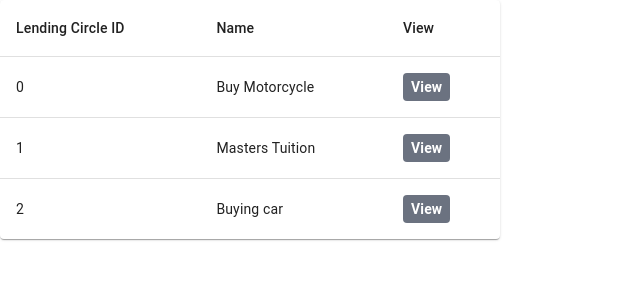
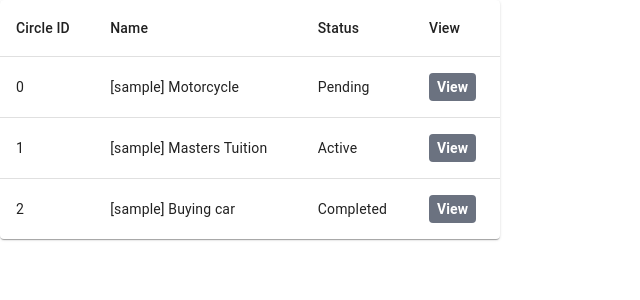
Before and after one commit to alinobrasil/unity_lending_circle, a Next.js app in the folder frontend/: page /components/BasicTable in a window 1280 px wide. Shown: the top 300 px of the page, without its empty margins (0-640 px from the left). Built offline with nearby package versions, Linux system fonts and the light colour scheme; no server answers; what @rainbow-me/rainbowkit, wagmi would draw is missing.

Commit message:
able to display all circles on screen

```diff
--- a/frontend/pages/components/BasicTable.tsx
+++ b/frontend/pages/components/BasicTable.tsx
@@ -11,34 +11,51 @@ import { FC } from 'react';
 
 function createData(
   id: string,
-  name: string
+  name: string,
+  numberOfPeriods: number,
+  currentPeriodNumber: number
 ) {
-  return { id, name };
+  return { id, name, numberOfPeriods, currentPeriodNumber };
 }
 
 const sampleRows = [
-  createData('0', "Buy Motorcycle"),
-  createData('1', "Masters Tuition"),
-  createData('2', "Buying car"),
+  createData('0', "[sample] Motorcycle", 3, 0),
+  createData('1', "[sample] Masters Tuition", 4, 1),
+  createData('2', "[sample] Buying car", 5, 6),
 ];
 
 type Row = {
   id: string;
   name: string;
+  numberOfPeriods: number;
+  currentPeriodNumber: number;
 };
 
 type CirclesArray = {
   rows: Row[];
 };
 
+function getStatus(row: Row): string {
+  const currentPeriodNumber = row.currentPeriodNumber
+  if (currentPeriodNumber == 0) {
+    return "Pending"
+  } else if (currentPeriodNumber <= row.numberOfPeriods) {
+    return "Active"
+  } else {
+    return "Completed"
+  }
+}
+
 const BasicTable: FC<CirclesArray> = ({ rows = sampleRows }) => {
   return (
+
     <TableContainer component={Paper} sx={{ maxWidth: 500 }}>
       <Table sx={{ minWidth: 400 }} aria-label="simple table">
         <TableHead>
           <TableRow>
-            <TableCell >Lending Circle ID</TableCell>
+            <TableCell >Circle ID</TableCell>
             <TableCell >Name</TableCell>
+            <TableCell >Status</TableCell>
             <TableCell >View</TableCell>
           </TableRow>
         </TableHead>
@@ -52,6 +69,7 @@ const BasicTable: FC<CirclesArray> = ({ rows = sampleRows }) => {
                 {row.id}
               </TableCell>
               <TableCell >{row.name}</TableCell>
+              <TableCell>{getStatus(row)}</TableCell>
               <TableCell>
                 <Link href={`/circle/${row.id}`}>
                   <button
--- a/frontend/pages/index.tsx
+++ b/frontend/pages/index.tsx
@@ -48,6 +48,7 @@ const Home: NextPage = () => {
           abi: Config[currentChain].abi,
           functionName: 'circleCount',
         })
+
 
         const result = parseInt(data.toString())
         console.log("viem got circle count: ", result)
@@ -114,13 +115,18 @@ const Home: NextPage = () => {
       })
 
       console.log(data)
-      const id = parseInt(data[0].toString());
+      const id = data[0].toString();
       const name = data[1]
+      const numberOfPeriods = parseInt(data[5].toString())
+      const currentPeriodNumber = parseInt(data[7].toString())
+
 
       console.log("id: ", id)
       console.log("name: ", name)
+      console.log("numberOfPeriods: ", numberOfPeriods)
+      console.log("currentPeriodNumber: ", currentPeriodNumber)
 
-      circleArray[i] = { id, name }
+      circleArray[i] = { id, name, numberOfPeriods, currentPeriodNumber }
 
     }
     setCircles(circleArray)
@@ -142,9 +148,10 @@ const Home: NextPage = () => {
       <div className="body-area">
         {welcomePage()}
 
-
-
-        <BasicTable />
+        <h1 className="text-4xl font-semibold text-gray-800 leading-tight mb-4">
+          Circles On Chain {currentChain}
+        </h1>
+        <BasicTable rows={circles} />
 
       </div>
 
```
